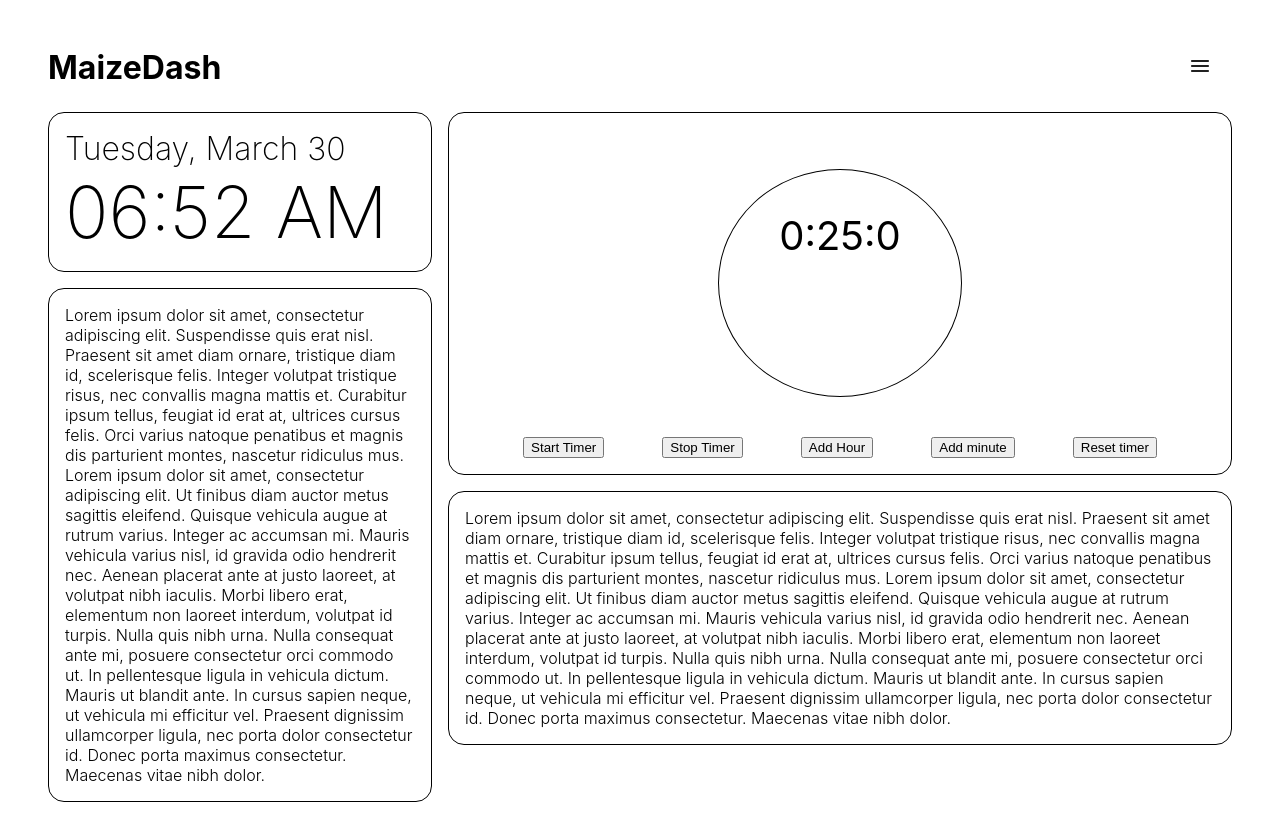
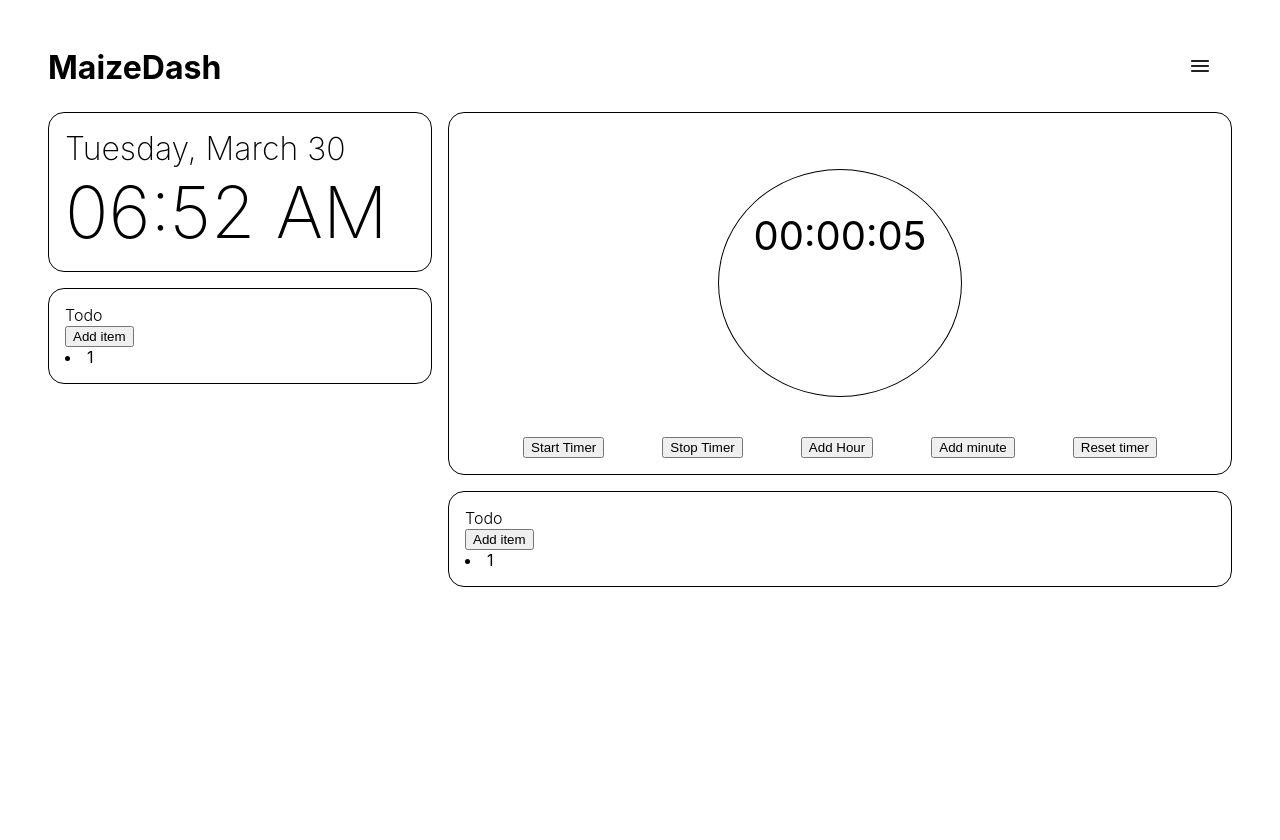
Before and after one commit to alicemliu/maize-dash, a React (Create React App) app: page / in a window 1280 px wide. Shown: the top 840 px of the page. After the commit the page ends 800 px from the top, so only its background shows below. Built offline with nearby package versions, Linux system fonts and the light colour scheme.

Commit message:
Changed timer format to 00:00:00 and began todo

```diff
--- a/src/components/timer.js
+++ b/src/components/timer.js
@@ -10,8 +10,8 @@ export default class Timer extends React.Component{
             timerStarted: false,
             timerStopped: true,
             hours: 0,
-            minutes: 25,
-            seconds: 0
+            minutes: 0,
+            seconds: 5
 
         }
     }
@@ -23,19 +23,31 @@ export default class Timer extends React.Component{
                 this.setState({timerStarted: true, timerStopped: false});
                 if(this.state.timerStarted) {
                     if(this.state.seconds <= 0){
+                        console.log("Tick")
                         this.setState((prevState) => ({ minutes: prevState.minutes - 1, seconds: 59 }))
                     }
                     if(this.state.minutes < 0 && this.state.hours > 0) {
+                        console.log("Tock")
                         this.setState((prevState) => ({ hours: prevState.hours - 1, minutes: 59 }))
                     }
-                    if(this.state.hours == 0 && this.state.minutes == 0 && this.state.seconds == 0){
+                    if(this.state.hours === 0 && this.state.minutes === 0 && this.state.seconds === 0){
                         //alert or something
+                        console.log("Timer ended")
+                        // stop timer
+//                        e.preventDefault();
+//                        this.setState({timerStarted: false, timerStopped: true});
+//                        clearInterval(this.timer);
                     }
                     this.setState((prevState) => ({seconds: prevState.seconds - 1}));
                 }
 
             }, 1000);
         }
+//        else {
+//            this.state.hours = 0;
+//            this.state.minutes = 0;
+//            this.state.seconds = 0;
+//        }
     }
 
     handleTimerStop(e){
@@ -75,10 +87,22 @@ export default class Timer extends React.Component{
     }
 
     render(){
+        // format time to look like 00:00:00
+        var hoursStr = this.state.hours
+        var minutesStr = this.state.minutes
+        var secondsStr = this.state.seconds
+        if (this.state.hours < 10)
+            hoursStr = "0" + this.state.hours
+        if (this.state.minutes < 10)
+            minutesStr = "0" + this.state.minutes
+        if (this.state.seconds < 10)
+            secondsStr = "0" + this.state.seconds
+
+        // render time
         return(
                 <div className="time-container">
                     <div className ="current-timer">
-                        {this.state.hours + ":" + this.state.minutes + ":" + this.state.seconds}
+                        {hoursStr + ":" + minutesStr + ":" + secondsStr}
                     </div>
                     <div className ="timer-controls">
                         <button className="btn btn-success" onClick={this.handleTimerStart.bind(this)}>Start Timer</button>
--- a/src/components/todolist.js
+++ b/src/components/todolist.js
@@ -3,10 +3,26 @@ import React from "react";
 import '../css/App.css';
 
 export default class ToDoList extends React.Component {
-  render() {
-    return (
-      <p>Lorem ipsum dolor sit amet, consectetur adipiscing elit. Suspendisse quis erat nisl. Praesent sit amet diam ornare, tristique diam id, scelerisque felis. Integer volutpat tristique risus, nec convallis magna mattis et. Curabitur ipsum tellus, feugiat id erat at, ultrices cursus felis. Orci varius natoque penatibus et magnis dis parturient montes, nascetur ridiculus mus. Lorem ipsum dolor sit amet, consectetur adipiscing elit. Ut finibus diam auctor metus sagittis eleifend. Quisque vehicula augue at rutrum varius. Integer ac accumsan mi. Mauris vehicula varius nisl, id gravida odio hendrerit nec. Aenean placerat ante at justo laoreet, at volutpat nibh iaculis. Morbi libero erat, elementum non laoreet interdum, volutpat id turpis. Nulla quis nibh urna. Nulla consequat ante mi, posuere consectetur orci commodo ut. In pellentesque ligula in vehicula dictum. Mauris ut blandit ante. In cursus sapien neque, ut vehicula mi efficitur vel. Praesent dignissim ullamcorper ligula, nec porta dolor consectetur id. Donec porta maximus consectetur. Maecenas vitae nibh dolor.
-      </p>
-    )
-  }
+    constructor(props) {
+        super(props);
+        this.state = {
+            todoList: ["default item"]
+        }
+    }
+    addItem() {
+        console.log("Item added")
+
+    } // addItem()
+
+    render() {
+        return (
+            <div className = "todo-list">
+                <p>Todo</p>
+                <button onClick = {this.addItem.bind(this)}>Add item</button>
+                <li for todo in todoList>
+                    1
+                </li>
+            </div>
+        ) // return
+    } // render()
 }
```
Also changed, not shown: 1 other file (tests, documents, lock files or other folders).
